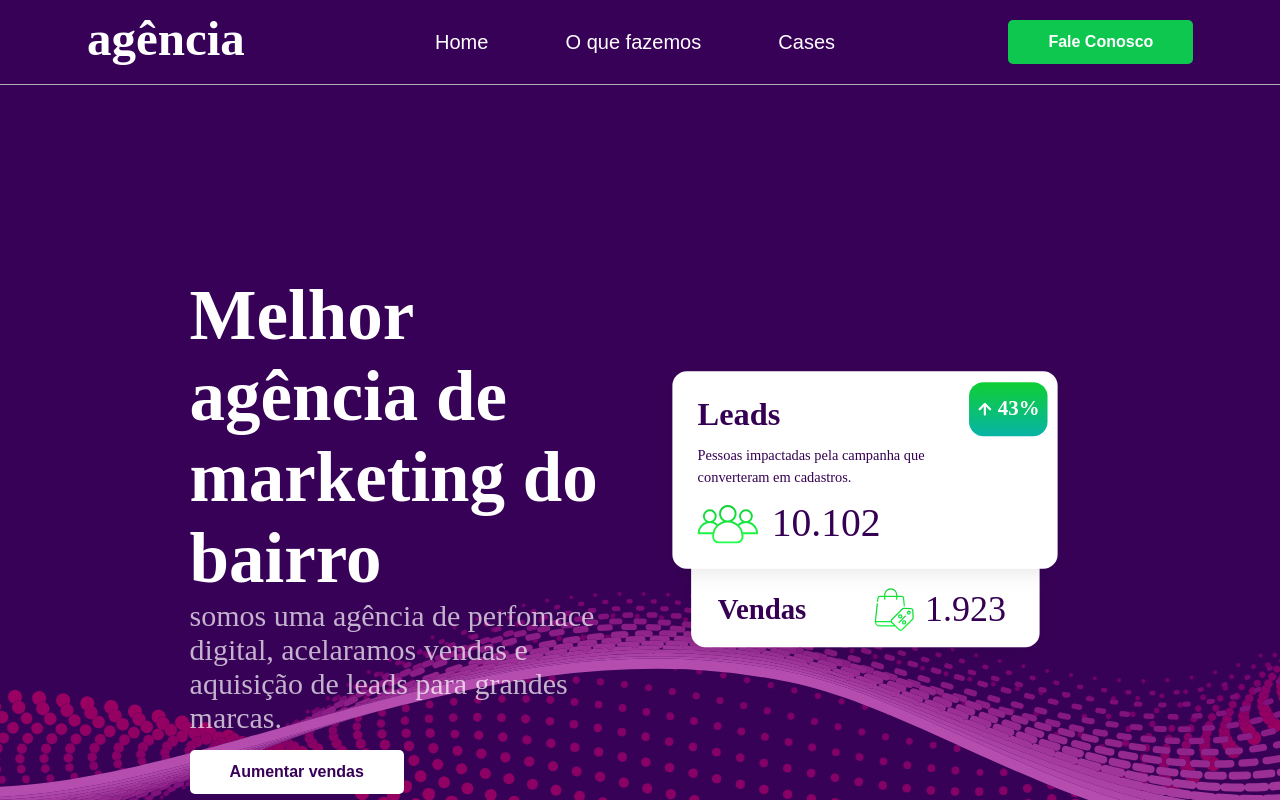
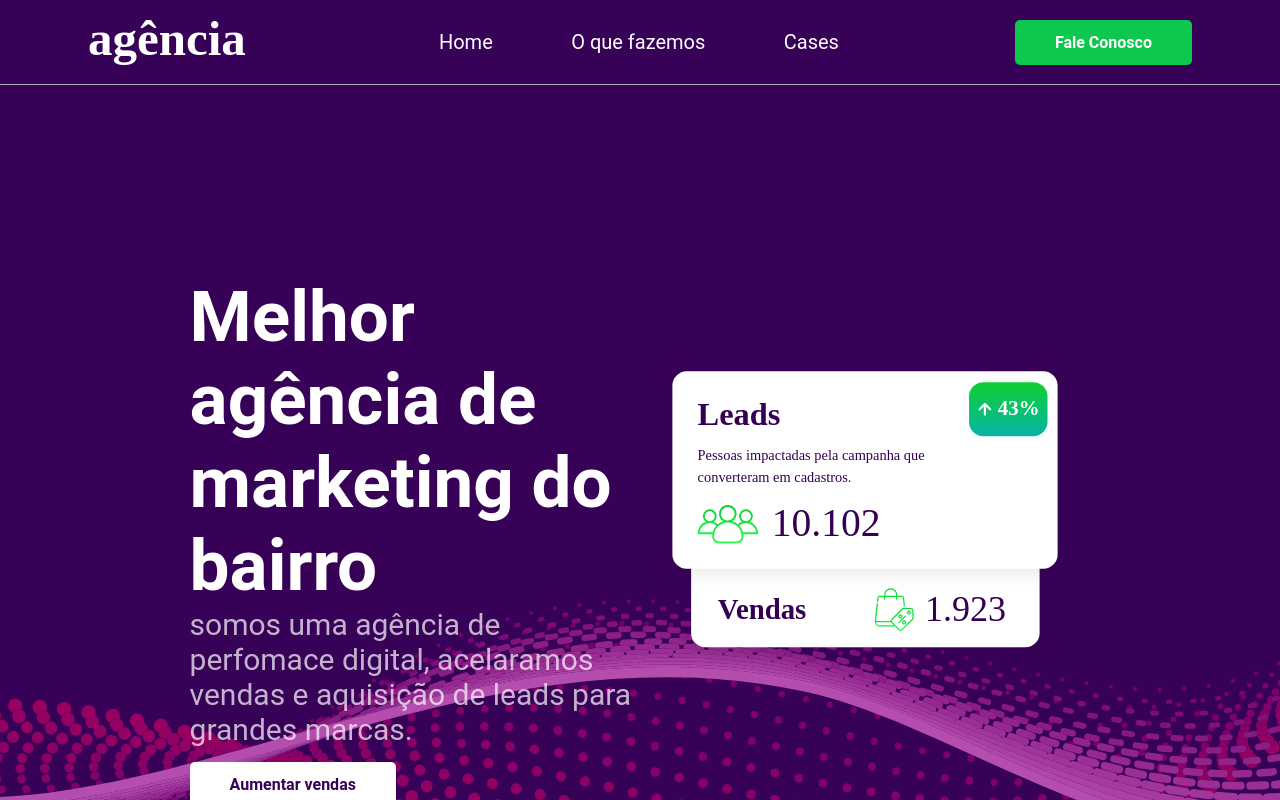
Before and after one commit to LeonFagner/Page-next, a Next.js app: page / in a window 1280 px wide. Shown: the top 800 px of the page. Built offline with nearby package versions, Linux system fonts and the light colour scheme.

Commit message:
Atualizações font, resposividade...

```diff
--- a/app/globals.scss
+++ b/app/globals.scss
@@ -1,9 +1,11 @@
 @import "/styles/mixins/colors.scss";
 
-@import "/styles/mixins/responsive.scss";
+
+
 *{
     margin: 0;
     max-width: 100%;
+    font-family: Roboto, sans-serif;
 
 }
 
```
Also changed, not shown: 1 other file (tests, documents, lock files or other folders).
